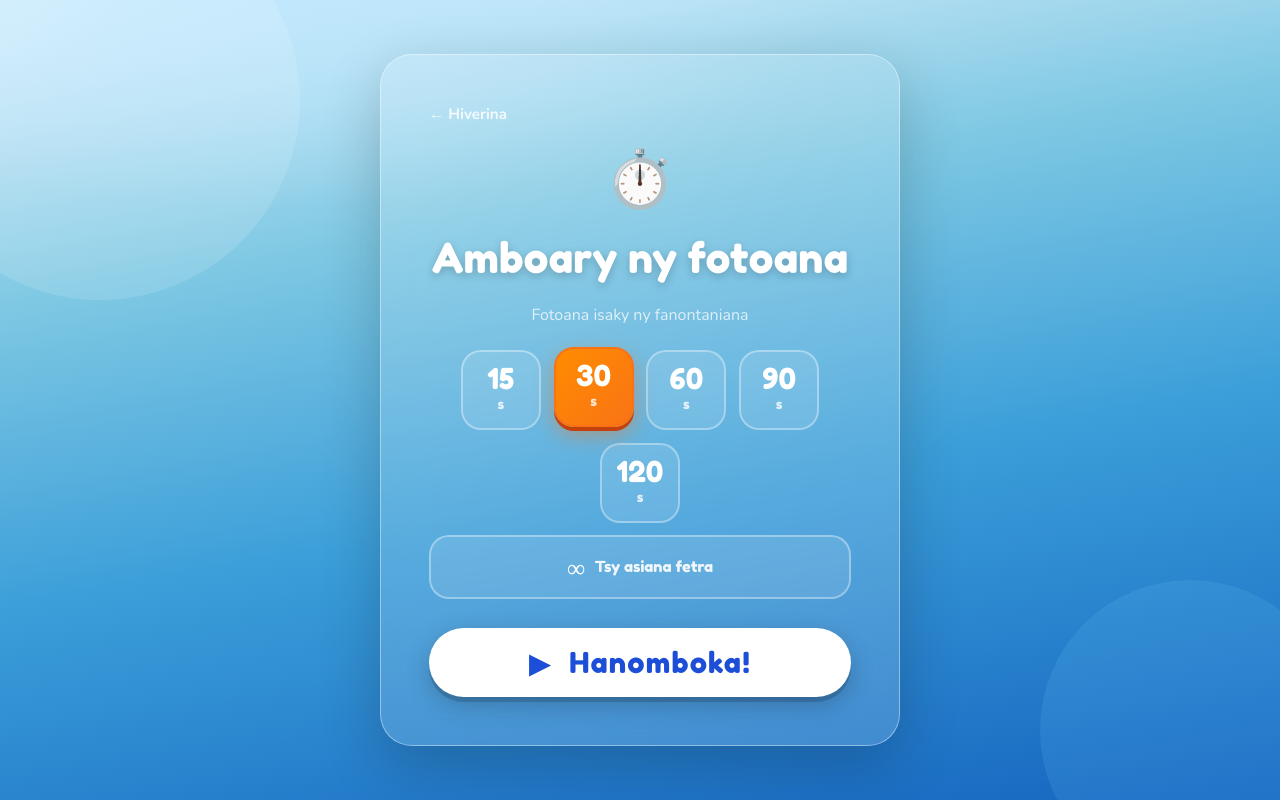
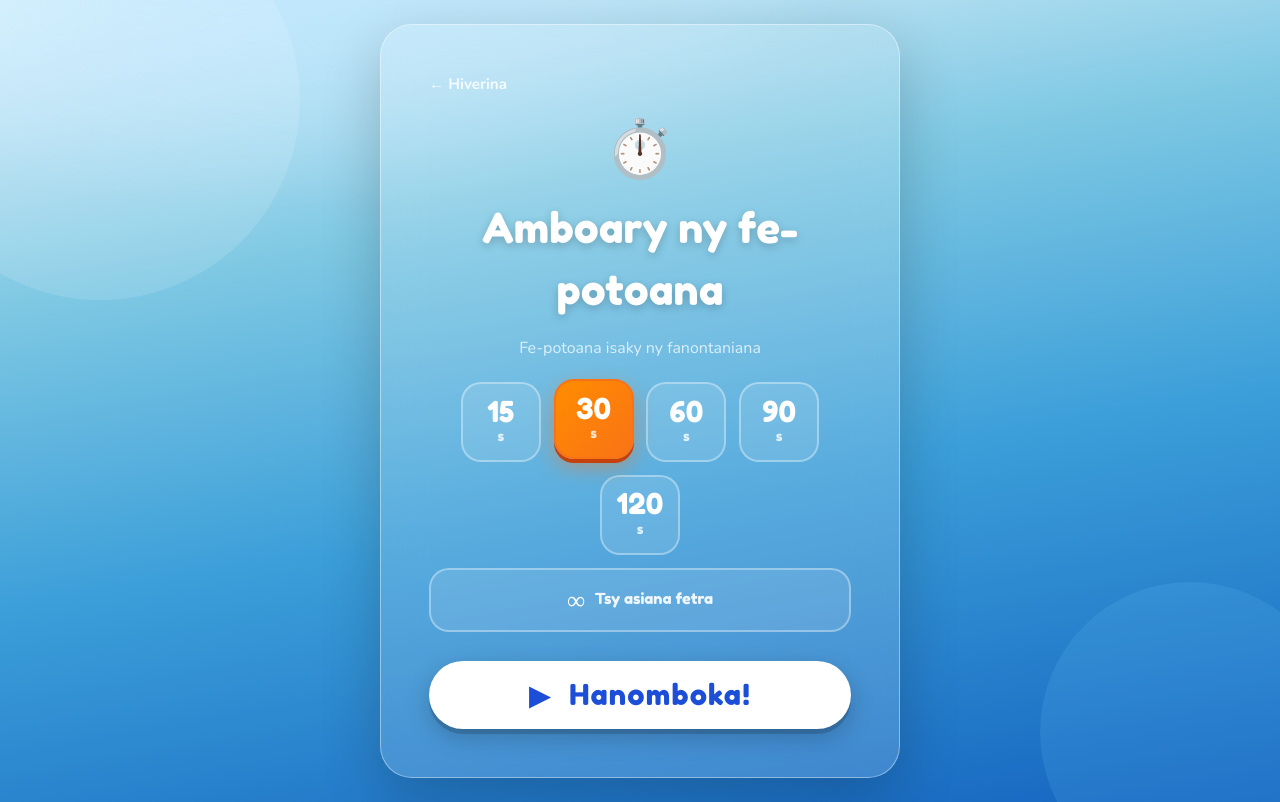
Before and after one commit to e-lalao/Ankamantatra, an Angular app: page /setup in a window 1280 px wide. Built offline with nearby package versions, Linux system fonts and the light colour scheme.

Commit message:
Correction orthographe4

```diff
--- a/src/app/multi/multi-game/multi-game.html
+++ b/src/app/multi/multi-game/multi-game.html
@@ -102,7 +102,7 @@
             <button class="afapo-btn" (click)="onAfapo()">Afapo 👀</button>
           }
           @if (cardState() === 'revealed') {
-            <p class="wait-timer">⏳ Miandry ny faran'ny fotoana...</p>
+            <p class="wait-timer">⏳ Miandry ny faran'ny fe-potoana...</p>
           }
           @if (cardState() === 'failed' || cardState() === 'correct') {
             @if (isHost) {
--- a/src/app/setup/setup.html
+++ b/src/app/setup/setup.html
@@ -7,8 +7,8 @@
     <a routerLink="/" class="back-link">← Hiverina</a>
 
     <div class="setup-icon">⏱️</div>
-    <h1 class="setup-title">Amboary ny fotoana</h1>
-    <p class="setup-sub">Fotoana isaky ny fanontaniana</p>
+    <h1 class="setup-title">Amboary ny fe-potoana</h1>
+    <p class="setup-sub">Fe-potoana isaky ny fanontaniana</p>
 
     <div class="duration-grid">
       @for (d of durations; track d) {
```
